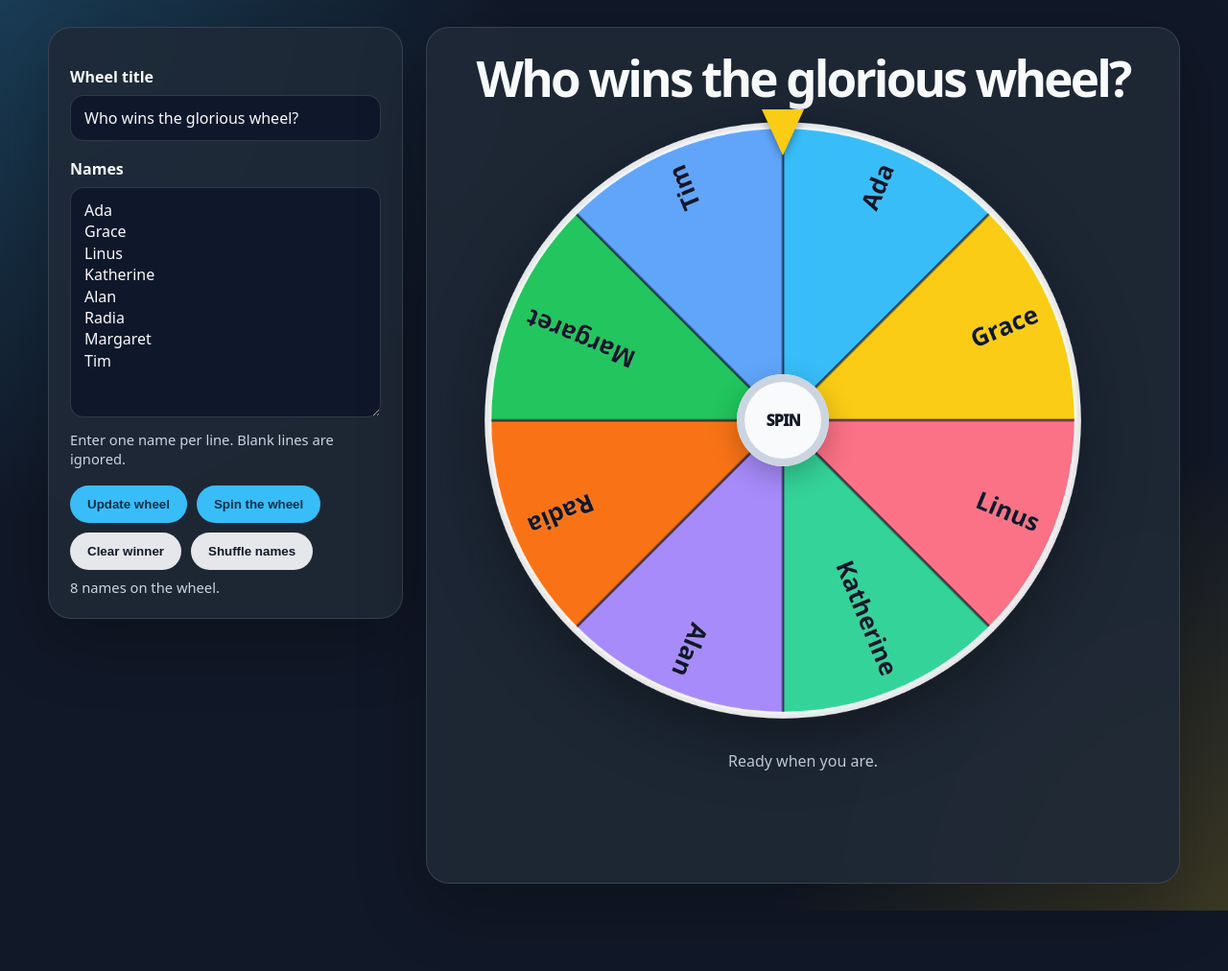
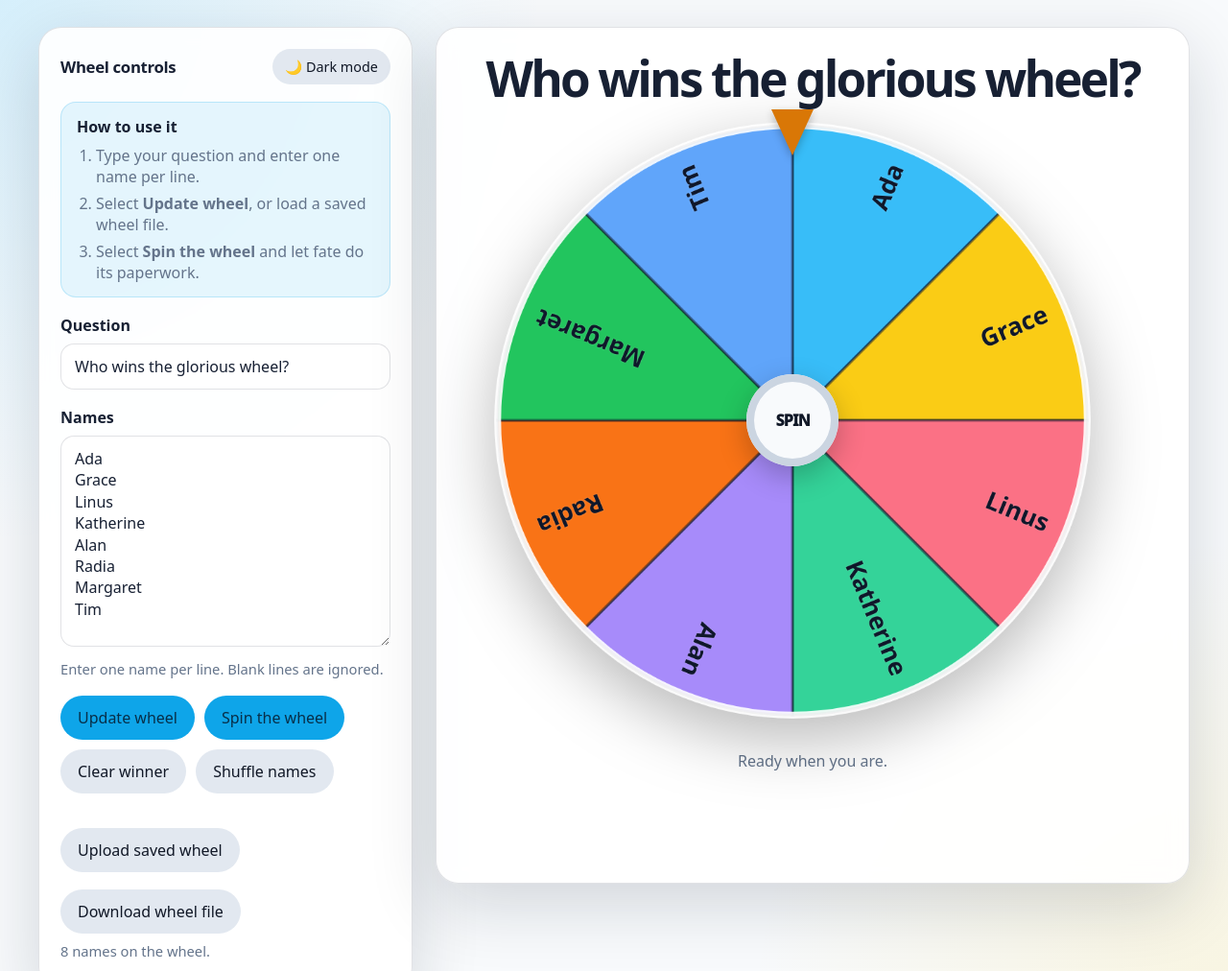
Before and after one commit to coderockride/spin-the-wheel, a plain HTML site: page index.html in a window 1280 px wide. Shown: the top 1012 px of the page at 96% size. Before the commit the page ends 949 px from the top, so only its background shows below. Drawn offline with Linux system fonts and the light colour scheme.

Commit message:
Add light mode, offline import export, and instructions

```diff
--- a/index.html
+++ b/index.html
@@ -1,18 +1,40 @@
 <!DOCTYPE html>
-<html lang="en">
+<html lang="en" data-theme="light">
 <head>
   <meta charset="UTF-8" />
   <meta name="viewport" content="width=device-width, initial-scale=1.0" />
   <title>Spin the Wheel</title>
   <style>
     :root {
+      --bg: #f8fafc;
+      --panel: rgba(255, 255, 255, 0.9);
+      --text: #172033;
+      --muted: #64748b;
+      --accent: #0ea5e9;
+      --accent-2: #d97706;
+      --border: rgba(15, 23, 42, 0.12);
+      --input-bg: #ffffff;
+      --input-text: #172033;
+      --soft: #e2e8f0;
+      --shadow: rgba(15, 23, 42, 0.16);
+      --canvas-empty: #e2e8f0;
+      --canvas-empty-text: #475569;
+    }
+
+    html[data-theme="dark"] {
       --bg: #111827;
-      --panel: #1f2937;
+      --panel: rgba(31, 41, 55, 0.9);
       --text: #f9fafb;
       --muted: #cbd5e1;
       --accent: #38bdf8;
       --accent-2: #facc15;
-      --danger: #fb7185;
+      --border: rgba(255, 255, 255, 0.14);
+      --input-bg: #0f172a;
+      --input-text: #f9fafb;
+      --soft: #e5e7eb;
+      --shadow: rgba(0, 0, 0, 0.32);
+      --canvas-empty: #0f172a;
+      --canvas-empty-text: #cbd5e1;
     }
 
     * { box-sizing: border-box; }
@@ -22,32 +44,47 @@
       min-height: 100vh;
       font-family: system-ui, -apple-system, BlinkMacSystemFont, "Segoe UI", sans-serif;
       background:
-        radial-gradient(circle at top left, rgba(56, 189, 248, 0.22), transparent 34%),
-        radial-gradient(circle at bottom right, rgba(250, 204, 21, 0.18), transparent 30%),
+        radial-gradient(circle at top left, rgba(56, 189, 248, 0.18), transparent 34%),
+        radial-gradient(circle at bottom right, rgba(250, 204, 21, 0.12), transparent 30%),
         var(--bg);
       color: var(--text);
       display: flex;
       justify-content: center;
       padding: 28px;
+      transition: background 0.25s ease, color 0.25s ease;
     }
 
     .app {
-      width: min(1180px, 100%);
+      width: min(1200px, 100%);
       display: grid;
-      grid-template-columns: 370px 1fr;
+      grid-template-columns: 390px 1fr;
       gap: 24px;
       align-items: start;
     }
 
     .panel, .stage {
-      background: rgba(31, 41, 55, 0.88);
-      border: 1px solid rgba(255,255,255,0.12);
+      background: var(--panel);
+      border: 1px solid var(--border);
       border-radius: 24px;
-      box-shadow: 0 22px 70px rgba(0,0,0,0.28);
+      box-shadow: 0 22px 70px var(--shadow);
       backdrop-filter: blur(10px);
+      transition: background 0.25s ease, border-color 0.25s ease;
     }
 
     .panel { padding: 22px; }
+
+    .panel-topline {
+      display: flex;
+      align-items: center;
+      justify-content: space-between;
+      gap: 12px;
+    }
+
+    .panel-topline h2 {
+      margin: 0;
+      font-size: 1.05rem;
+      letter-spacing: -0.02em;
+    }
 
     h1 {
       margin: 0 0 12px;
@@ -65,17 +102,18 @@
 
     input, textarea {
       width: 100%;
-      border: 1px solid rgba(255,255,255,0.14);
-      background: #0f172a;
-      color: var(--text);
+      border: 1px solid var(--border);
+      background: var(--input-bg);
+      color: var(--input-text);
       border-radius: 14px;
       padding: 12px 14px;
       font: inherit;
       outline: none;
+      transition: background 0.25s ease, color 0.25s ease, border-color 0.25s ease;
     }
 
     textarea {
-      min-height: 240px;
+      min-height: 220px;
       resize: vertical;
       line-height: 1.4;
     }
@@ -91,6 +129,27 @@
       margin-top: 8px;
     }
 
+    .instructions {
+      margin: 18px 0 0;
+      padding: 14px 16px;
+      border-radius: 16px;
+      background: rgba(14, 165, 233, 0.1);
+      border: 1px solid rgba(14, 165, 233, 0.2);
+    }
+
+    .instructions h3 {
+      margin: 0 0 8px;
+      font-size: 1rem;
+    }
+
+    .instructions ol {
+      margin: 0;
+      padding-left: 1.25rem;
+      color: var(--muted);
+    }
+
+    .instructions li + li { margin-top: 6px; }
+
     .buttons {
       display: flex;
       gap: 10px;
@@ -98,7 +157,7 @@
       margin-top: 18px;
     }
 
-    button {
+    button, .file-button {
       border: 0;
       border-radius: 999px;
       padding: 12px 18px;
@@ -107,19 +166,30 @@
       color: #082f49;
       background: var(--accent);
       transition: transform 0.12s ease, filter 0.12s ease;
+      font: inherit;
+      text-decoration: none;
+      display: inline-flex;
+      align-items: center;
+      justify-content: center;
     }
 
-    button:hover { transform: translateY(-1px); filter: brightness(1.05); }
-    button:active { transform: translateY(1px); }
-    button.secondary { background: #e5e7eb; color: #111827; }
-    button.danger { background: var(--danger); color: white; }
+    button:hover, .file-button:hover { transform: translateY(-1px); filter: brightness(1.05); }
+    button:active, .file-button:active { transform: translateY(1px); }
+    button.secondary, .file-button.secondary { background: var(--soft); color: #111827; }
     button:disabled { opacity: 0.55; cursor: not-allowed; transform: none; }
+
+    .theme-toggle {
+      padding: 9px 13px;
+      font-size: 0.9rem;
+    }
+
+    .file-input { display: none; }
 
     .stage {
       padding: 28px;
       display: grid;
       place-items: center;
-      min-height: 720px;
+      min-height: 760px;
       position: relative;
       overflow: hidden;
     }
@@ -143,14 +213,14 @@
       border-right: 22px solid transparent;
       border-top: 48px solid var(--accent-2);
       z-index: 5;
-      filter: drop-shadow(0 4px 4px rgba(0,0,0,0.32));
+      filter: drop-shadow(0 4px 4px rgba(0,0,0,0.24));
     }
 
     canvas {
       width: 100%;
       height: 100%;
       border-radius: 50%;
-      filter: drop-shadow(0 22px 34px rgba(0,0,0,0.35));
+      filter: drop-shadow(0 22px 34px rgba(0,0,0,0.28));
     }
 
     .hub {
@@ -185,7 +255,7 @@
       font-weight: 950;
       letter-spacing: -0.06em;
       color: var(--accent-2);
-      text-shadow: 0 4px 20px rgba(250, 204, 21, 0.22);
+      text-shadow: 0 4px 20px rgba(250, 204, 21, 0.2);
     }
 
     .confetti {
@@ -206,7 +276,7 @@
 
     @keyframes fall {
       to {
-        transform: translateY(780px) rotate(680deg);
+        transform: translateY(820px) rotate(680deg);
         opacity: 0.2;
       }
     }
@@ -222,7 +292,21 @@
 <body>
   <main class="app">
     <section class="panel">
-      <label for="wheelTitle">Wheel title</label>
+      <div class="panel-topline">
+        <h2>Wheel controls</h2>
+        <button id="themeToggle" class="secondary theme-toggle" type="button">🌙 Dark mode</button>
+      </div>
+
+      <div class="instructions">
+        <h3>How to use it</h3>
+        <ol>
+          <li>Type your question and enter one name per line.</li>
+          <li>Select <strong>Update wheel</strong>, or load a saved wheel file.</li>
+          <li>Select <strong>Spin the wheel</strong> and let fate do its paperwork.</li>
+        </ol>
+      </div>
+
+      <label for="wheelTitle">Question</label>
       <input id="wheelTitle" value="Who wins the glorious wheel?" />
 
       <label for="names">Names</label>
@@ -237,13 +321,20 @@ Tim</textarea>
       <div class="hint">Enter one name per line. Blank lines are ignored.</div>
 
       <div class="buttons">
-        <button id="updateBtn">Update wheel</button>
-        <button id="spinBtn">Spin the wheel</button>
-        <button id="clearWinnerBtn" class="secondary">Clear winner</button>
-        <button id="shuffleBtn" class="secondary">Shuffle names</button>
+        <button id="updateBtn" type="button">Update wheel</button>
+        <button id="spinBtn" type="button">Spin the wheel</button>
+        <button id="clearWinnerBtn" class="secondary" type="button">Clear winner</button>
+        <button id="shuffleBtn" class="secondary" type="button">Shuffle names</button>
+      </div>
+
+      <div class="buttons">
+        <label class="file-button secondary" for="uploadInput">Upload saved wheel</label>
+        <input id="uploadInput" class="file-input" type="file" accept="application/json,.json" />
+        <button id="downloadBtn" class="secondary" type="button">Download wheel file</button>
       </div>
 
       <div class="hint" id="countHint"></div>
+      <div class="hint" id="fileStatus" aria-live="polite"></div>
     </section>
 
     <section class="stage">
@@ -276,7 +367,11 @@ Tim</textarea>
     const winnerLabel = document.getElementById("winnerLabel");
     const winnerName = document.getElementById("winnerName");
     const countHint = document.getElementById("countHint");
+    const fileStatus = document.getElementById("fileStatus");
     const confetti = document.getElementById("confetti");
+    const themeToggle = document.getElementById("themeToggle");
+    const uploadInput = document.getElementById("uploadInput");
+    const downloadBtn = document.getElementById("downloadBtn");
 
     const colours = [
       "#38bdf8", "#facc15", "#fb7185", "#34d399",
@@ -295,13 +390,14 @@ Tim</textarea>
         .filter(Boolean);
     }
 
-    function updateWheel() {
+    function updateWheel(message = "") {
       names = parseNames();
       displayTitle.textContent = titleInput.value.trim() || "Spin the Wheel";
       countHint.textContent = `${names.length} name${names.length === 1 ? "" : "s"} on the wheel.`;
       winnerLabel.textContent = names.length ? "Ready when you are." : "Add at least two names to spin.";
       winnerName.textContent = "";
       spinBtn.disabled = names.length < 2 || spinning;
+      if (message) fileStatus.textContent = message;
       drawWheel();
     }
 
@@ -315,11 +411,12 @@ Tim</textarea>
       ctx.clearRect(0, 0, w, h);
 
       if (!names.length) {
-        ctx.fillStyle = "#0f172a";
+        const styles = getComputedStyle(document.documentElement);
+        ctx.fillStyle = styles.getPropertyValue("--canvas-empty").trim();
         ctx.beginPath();
         ctx.arc(cx, cy, radius, 0, Math.PI * 2);
         ctx.fill();
-        ctx.fillStyle = "#cbd5e1";
+        ctx.fillStyle = styles.getPropertyValue("--canvas-empty-text").trim();
         ctx.font = "bold 44px system-ui";
         ctx.textAlign = "center";
         ctx.fillText("Add names", cx, cy);
@@ -327,7 +424,6 @@ Tim</textarea>
       }
 
       const slice = (Math.PI * 2) / names.length;
-
       ctx.save();
       ctx.translate(cx, cy);
       ctx.rotate(rotation);
@@ -370,7 +466,6 @@ Tim</textarea>
       ctx.lineWidth = 10;
       ctx.strokeStyle = "rgba(255,255,255,0.9)";
       ctx.stroke();
-
       ctx.restore();
     }
 
@@ -390,14 +485,12 @@ Tim</textarea>
 
       const targetIndex = Math.floor(Math.random() * names.length);
       const slice = (Math.PI * 2) / names.length;
-
       const pointerAngle = -Math.PI / 2;
       const targetSliceCenter = targetIndex * slice - Math.PI / 2 + slice / 2;
       const desiredRotation = pointerAngle - targetSliceCenter;
       const extraSpins = (5 + Math.floor(Math.random() * 4)) * Math.PI * 2;
       const startRotation = rotation;
       const endRotation = startRotation + extraSpins + normalizeAngle(desiredRotation - startRotation);
-
       const duration = 4300 + Math.random() * 900;
       const start = performance.now();
 
@@ -411,13 +504,11 @@ Tim</textarea>
         } else {
           rotation = endRotation % (Math.PI * 2);
           drawWheel();
-
           const winner = names[targetIndex];
           winnerLabel.textContent = "Winner!";
           winnerName.textContent = winner;
           announceWinner(winner);
           burstConfetti();
-
           spinning = false;
           spinBtn.disabled = false;
           updateBtn.disabled = false;
@@ -462,25 +553,85 @@ Tim</textarea>
         [list[i], list[j]] = [list[j], list[i]];
       }
       namesInput.value = list.join("\n");
-      updateWheel();
+      updateWheel("Names shuffled.");
     }
 
-    updateBtn.addEventListener("click", updateWheel);
+    function setTheme(theme) {
+      document.documentElement.dataset.theme = theme;
+      themeToggle.textContent = theme === "dark" ? "☀️ Light mode" : "🌙 Dark mode";
+      localStorage.setItem("spin-wheel-theme", theme);
+      drawWheel();
+    }
+
+    function downloadWheelFile() {
+      const payload = {
+        version: 1,
+        question: titleInput.value.trim() || "Spin the Wheel",
+        names: parseNames()
+      };
+      const blob = new Blob([JSON.stringify(payload, null, 2)], { type: "application/json" });
+      const url = URL.createObjectURL(blob);
+      const link = document.createElement("a");
+      link.href = url;
+      link.download = "spin-the-wheel.json";
+      document.body.appendChild(link);
+      link.click();
+      link.remove();
+      URL.revokeObjectURL(url);
+      fileStatus.textContent = "Wheel file downloaded. Keep it somewhere sensible, unlike that one cable drawer.";
+    }
+
+    function uploadWheelFile(event) {
+      const file = event.target.files[0];
+      if (!file) return;
+
+      const reader = new FileReader();
+      reader.onload = () => {
+        try {
+          const payload = JSON.parse(reader.result);
+          if (!payload || typeof payload.question !== "string" || !Array.isArray(payload.names)) {
+            throw new Error("Invalid wheel file");
+          }
+
+          titleInput.value = payload.question;
+          namesInput.value = payload.names.map(name => String(name).trim()).filter(Boolean).join("\n");
+          updateWheel(`Loaded ${payload.names.length} name${payload.names.length === 1 ? "" : "s"} from ${file.name}.`);
+        } catch (error) {
+          fileStatus.textContent = "That file could not be loaded. Choose a wheel JSON file downloaded from this app.";
+        } finally {
+          uploadInput.value = "";
+        }
+      };
+      reader.readAsText(file);
+    }
+
+    updateBtn.addEventListener("click", () => updateWheel("Wheel updated."));
     spinBtn.addEventListener("click", spinWheel);
     shuffleBtn.addEventListener("click", shuffleNames);
+    downloadBtn.addEventListener("click", downloadWheelFile);
+    uploadInput.addEventListener("change", uploadWheelFile);
+    themeToggle.addEventListener("click", () => {
+      const nextTheme = document.documentElement.dataset.theme === "dark" ? "light" : "dark";
+      setTheme(nextTheme);
+    });
+
     clearWinnerBtn.addEventListener("click", () => {
       winnerLabel.textContent = names.length ? "Ready when you are." : "Add at least two names to spin.";
       winnerName.textContent = "";
-      speechSynthesis?.cancel?.();
+      if ("speechSynthesis" in window) speechSynthesis.cancel();
     });
 
-    titleInput.addEventListener("input", () => displayTitle.textContent = titleInput.value.trim() || "Spin the Wheel");
+    titleInput.addEventListener("input", () => {
+      displayTitle.textContent = titleInput.value.trim() || "Spin the Wheel";
+    });
+
     namesInput.addEventListener("input", () => {
       names = parseNames();
       countHint.textContent = `${names.length} name${names.length === 1 ? "" : "s"} on the wheel.`;
       spinBtn.disabled = names.length < 2 || spinning;
     });
 
+    setTheme(localStorage.getItem("spin-wheel-theme") || "light");
     updateWheel();
   </script>
 </body>
```
